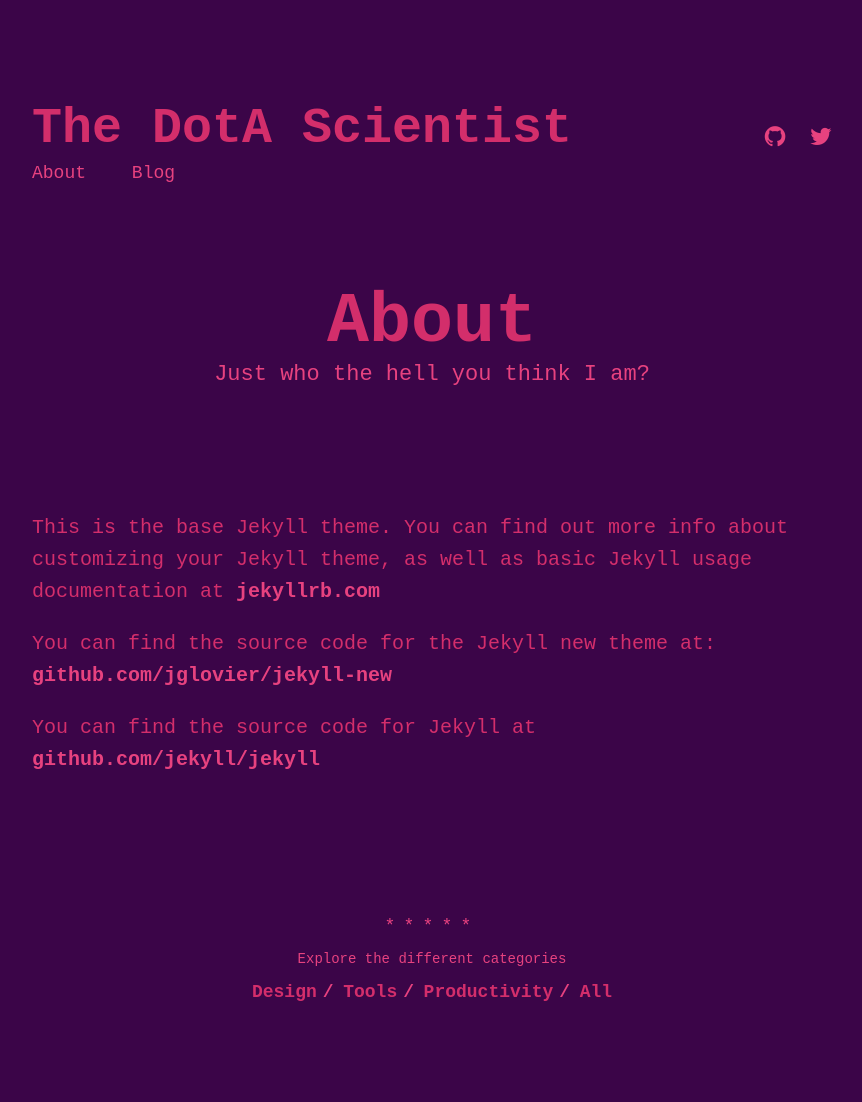
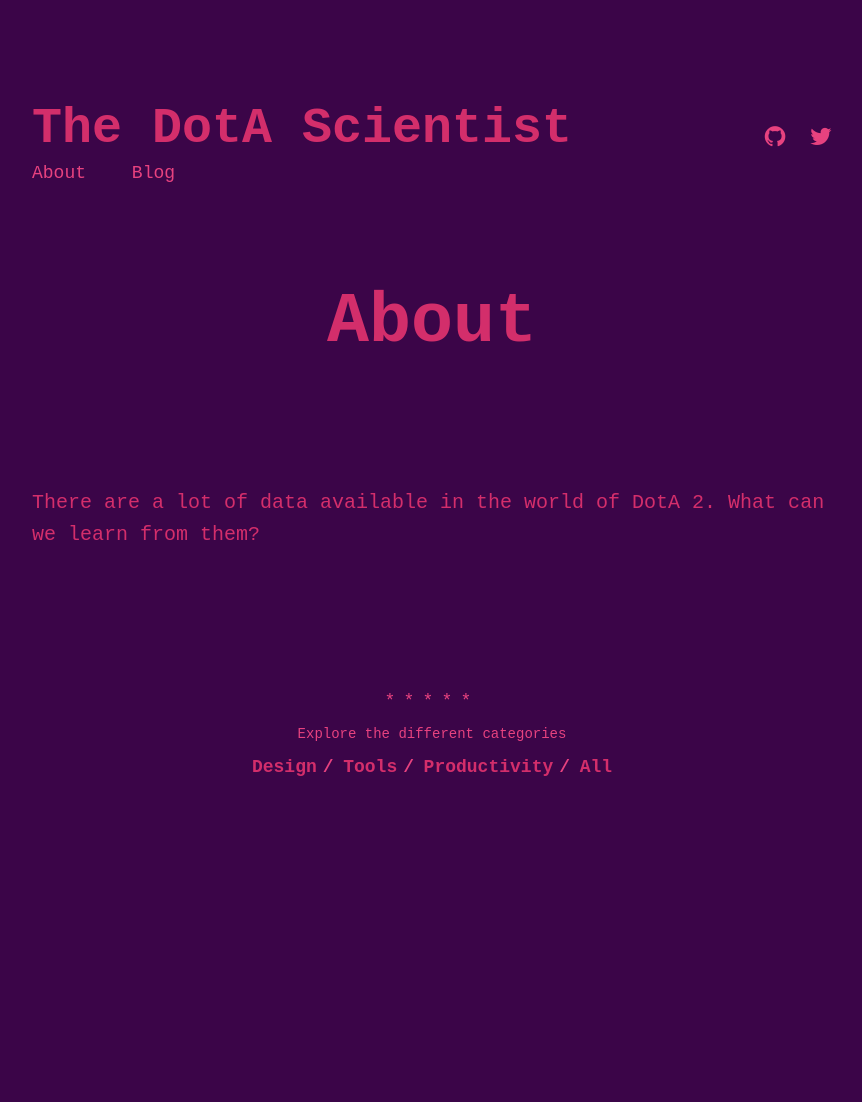
Before and after one commit to dawsoneliasen/thedotascientist, a Jekyll site: the page built from about.md, in a window 1280 px wide. Shown: the whole page, without its empty margins (208-1070 px from the left). Built offline with Jekyll 4.4.1, drawn with Linux system fonts in a browser that asks for light colours; after the commit the page ends 900 px from its top, so only the background shows below that.

Commit message:
remove placeholder content

```diff
--- a/about.md
+++ b/about.md
@@ -1,12 +1,7 @@
 ---
 layout: page
 title: About
-subtitle: Just who the hell you think I am?
 permalink: /about/
 ---
 
-This is the base Jekyll theme. You can find out more info about customizing your Jekyll theme, as well as basic Jekyll usage documentation at [jekyllrb.com](http://jekyllrb.com/)
-
-You can find the source code for the Jekyll new theme at: [github.com/jglovier/jekyll-new](https://github.com/jglovier/jekyll-new)
-
-You can find the source code for Jekyll at [github.com/jekyll/jekyll](https://github.com/jekyll/jekyll)
+There are a lot of data available in the world of DotA 2. What can we learn from them?
--- a/categories/design.html
+++ /dev/null
@@ -1,5 +0,0 @@
----
-layout: category
-category: design
-permalink: /categories/design/
----
--- /dev/null
+++ b/categories/machine_learning.html
@@ -0,0 +1,5 @@
+---
+layout: category
+category: machine learning
+permalink: /categories/machine-learning/
+---
--- a/categories/productivity.html
+++ /dev/null
@@ -1,5 +0,0 @@
----
-layout: category
-category: productivity
-permalink: /categories/productivity/
----
--- /dev/null
+++ b/categories/statistics.html
@@ -0,0 +1,5 @@
+---
+layout: category
+category: statistics
+permalink: /categories/statistics/
+---
--- a/categories/tools.html
+++ /dev/null
@@ -1,5 +0,0 @@
----
-layout: category
-category: tools
-permalink: /categories/tools/
----
--- /dev/null
+++ b/categories/visualization.html
@@ -0,0 +1,5 @@
+---
+layout: category
+category: visualization
+permalink: /categories/visualization/
+---
--- a/index.html
+++ b/index.html
@@ -1,7 +1,6 @@
 ---
 layout: page
 title: Blog
-subtitle: Hitchhiker's guid to web development
 sitemap:
   priority: 0.9
 ---
```
Also changed, not shown: README.md.
